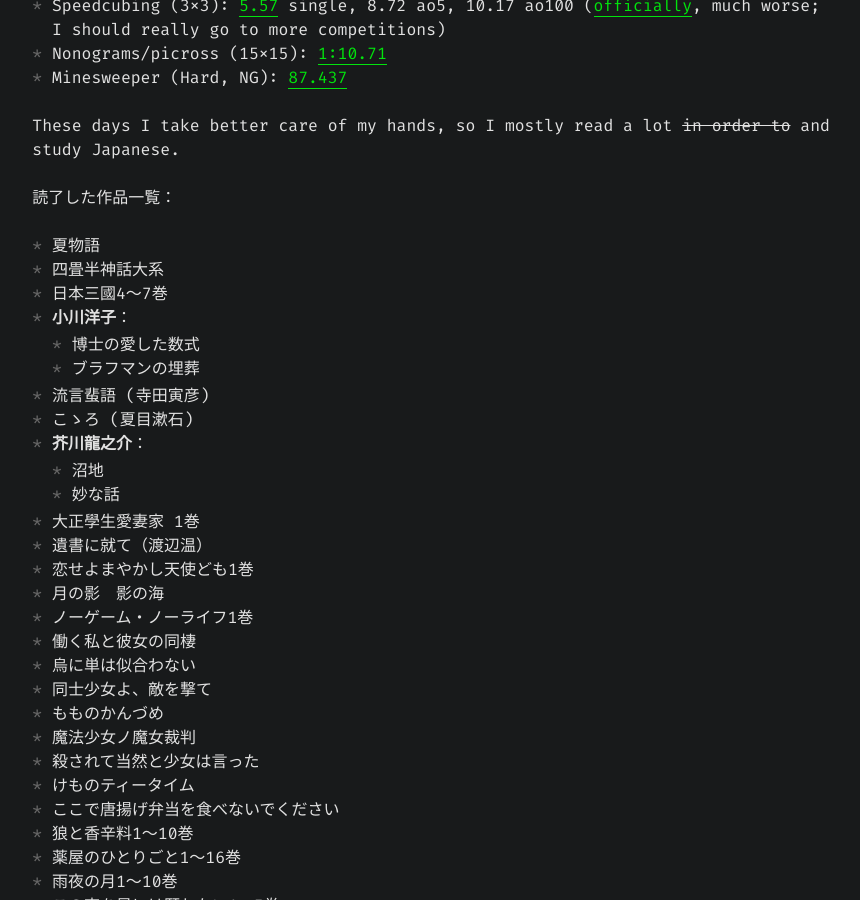
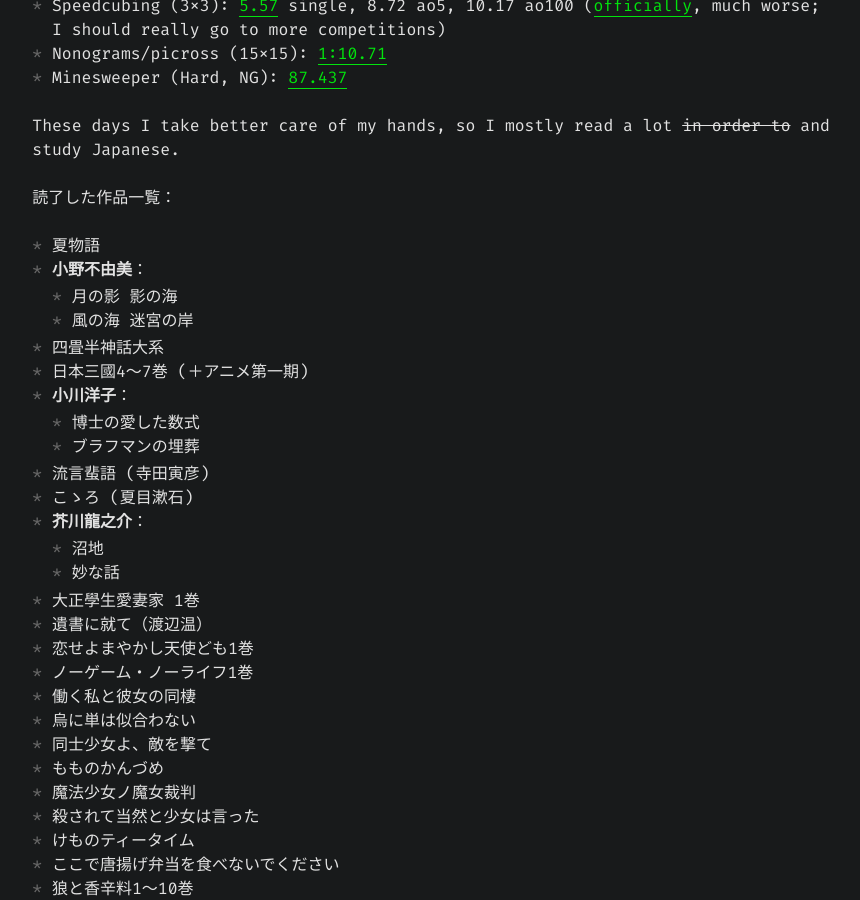
Before and after one commit to Ptkyr/Ptkyr.github.io, a Jekyll site: the page built from index.md, in a window 1280 px wide and 900 px high, scrolled down 508 px. Shown: the whole window, without its empty margins (204-1064 px from the left). Built offline with Jekyll 4.4.1, drawn with Linux system fonts in a browser that asks for light colours.

Commit message:
kazenoumimeikyuunokishi 08-01

```diff
--- a/index.md
+++ b/index.md
@@ -19,8 +19,11 @@
 
 読了した作品一覧：
 - 夏物語
+- **小野不由美**：
+  - 月の影 影の海
+  - 風の海 迷宮の岸
 - 四畳半神話大系
-- 日本三國4～7巻
+- 日本三國4～7巻 (＋アニメ第一期)
 - **小川洋子**：
   - 博士の愛した数式
   - ブラフマンの埋葬
```
Also changed, not shown: other parts of index.md (+0 -1 lines).
